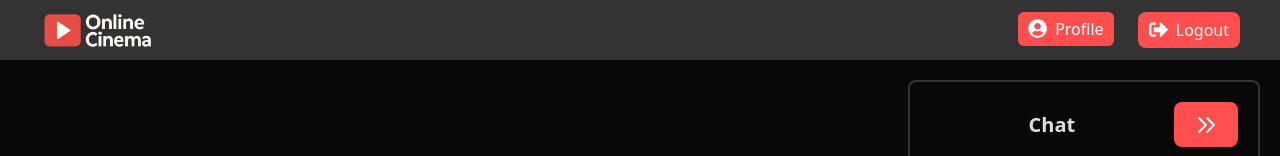
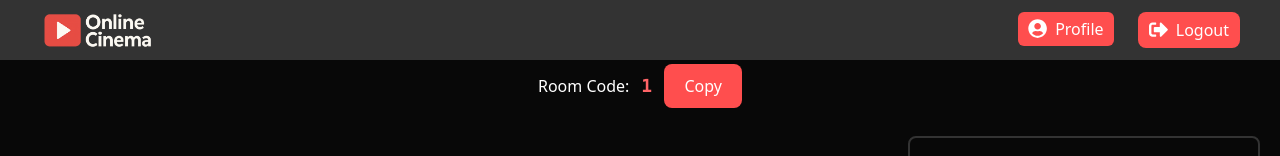
Before and after one commit to kuuhaku86/online-cinema, a React (Vite) app in the folder frontend/: page /room/1 in a window 1280 px wide. Shown: the top 156 px of the page. Built offline with nearby package versions, Linux system fonts and the light colour scheme; no server answers; sample sign-in values are in the browser's storage.

Commit message:
Add copy short code feature to RoomPage

```diff
--- a/frontend/src/pages/RoomPage.tsx
+++ b/frontend/src/pages/RoomPage.tsx
@@ -33,6 +33,7 @@ const RoomPage: React.FC = () => {
   const [playing, setPlaying] = useState(false);
   const [isChatOpen, setIsChatOpen] = useState(true);
   const [muted, setMuted] = useState(true);
+  const [copyButtonText, setCopyButtonText] = useState("Copy");
   const seekingRef = useRef(false);
 
   const { roomStatus, updateRoomStatus } = useRoomStatus(
@@ -120,6 +121,52 @@ const RoomPage: React.FC = () => {
     }
   };
 
+  const handleCopyCode = () => {
+    if (!shortCode) return;
+
+    // Use modern Clipboard API if available (secure contexts)
+    if (navigator.clipboard && navigator.clipboard.writeText) {
+      navigator.clipboard.writeText(shortCode).then(
+        () => {
+          setCopyButtonText("Copied!");
+          setTimeout(() => setCopyButtonText("Copy"), 2000);
+        },
+        (err) => {
+          console.error("Async: Could not copy text: ", err);
+          setCopyButtonText("Failed");
+          setTimeout(() => setCopyButtonText("Copy"), 2000);
+        }
+      );
+    } else {
+      // Fallback for older browsers or insecure contexts
+      const textArea = document.createElement("textarea");
+      textArea.value = shortCode;
+      textArea.style.position = "fixed"; // Prevent scrolling to bottom of page in MS Edge.
+      textArea.style.top = "0";
+      textArea.style.left = "0";
+      textArea.style.width = "2em";
+      textArea.style.height = "2em";
+      textArea.style.padding = "0";
+      textArea.style.border = "none";
+      textArea.style.outline = "none";
+      textArea.style.boxShadow = "none";
+      textArea.style.background = "transparent";
+      document.body.appendChild(textArea);
+      textArea.focus();
+      textArea.select();
+      try {
+        const successful = document.execCommand("copy");
+        if (successful) {
+          setCopyButtonText("Copied!");
+          setTimeout(() => setCopyButtonText("Copy"), 2000);
+        }
+      } catch (err) {
+        console.error("Fallback: Oops, unable to copy", err);
+      }
+      document.body.removeChild(textArea);
+    }
+  };
+
   if (!selectedRoom) {
     // A better loading/error state could be implemented here.
     return <div>Loading room...</div>;
@@ -127,6 +174,18 @@ const RoomPage: React.FC = () => {
 
   return (
     <div className="h-[90vh] flex flex-col">
+      <div className="p-1 flex items-center justify-center gap-2 rounded-lg mb-1 mx-2">
+        <span className="text-white font-medium">Room Code:</span>
+        <code className="text-lg font-bold text-red-400 px-1 py-1 rounded">
+          {shortCode}
+        </code>
+        <button
+          onClick={handleCopyCode}
+          className="bg-blue-500 hover:bg-blue-600 text-white font-semibold py-1 px-4 rounded text-sm transition-all duration-200 ease-in-out"
+        >
+          {copyButtonText}
+        </button>
+      </div>
       {/* Parent 2: Flex container for columns. Removed h-screen and min-h-screen. flex-1 will make it fill Parent 1. */}
       <div className="flex gap-5 flex-1">
         {/* Column 1 */}
```
